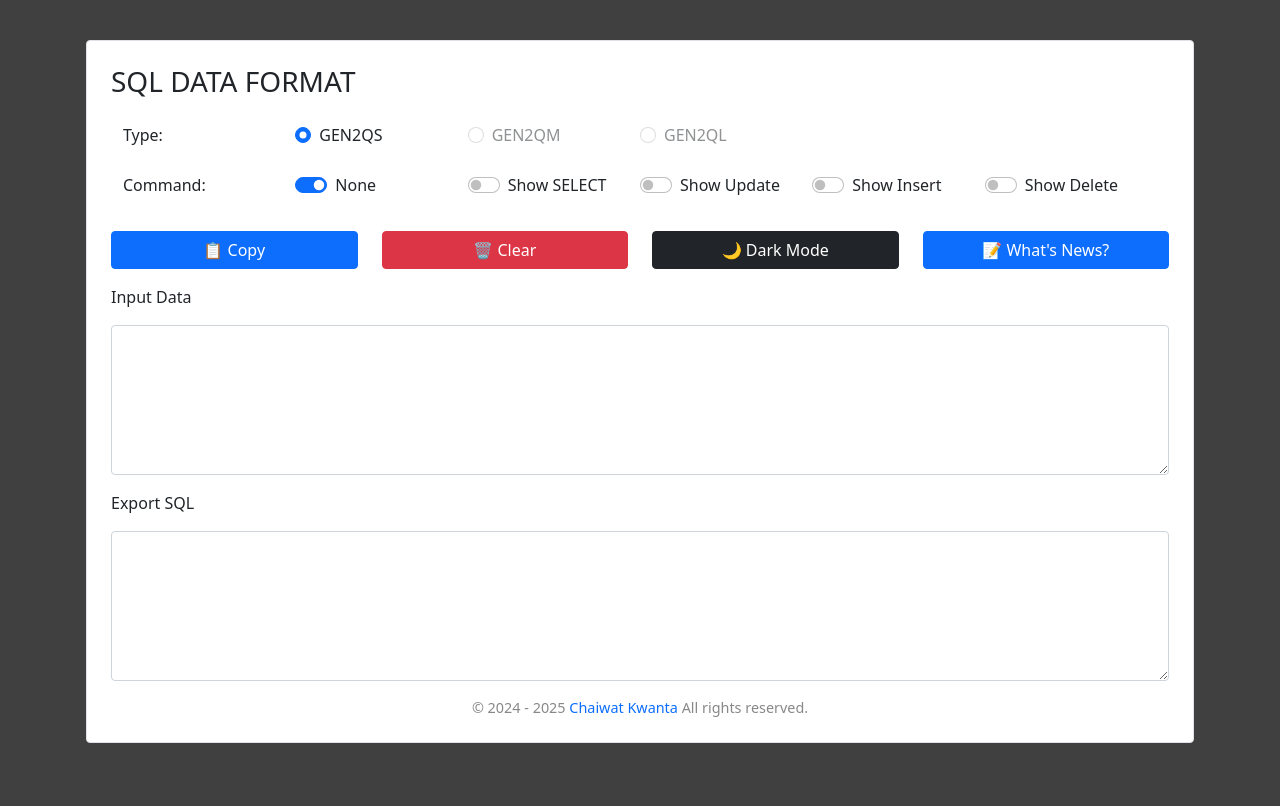
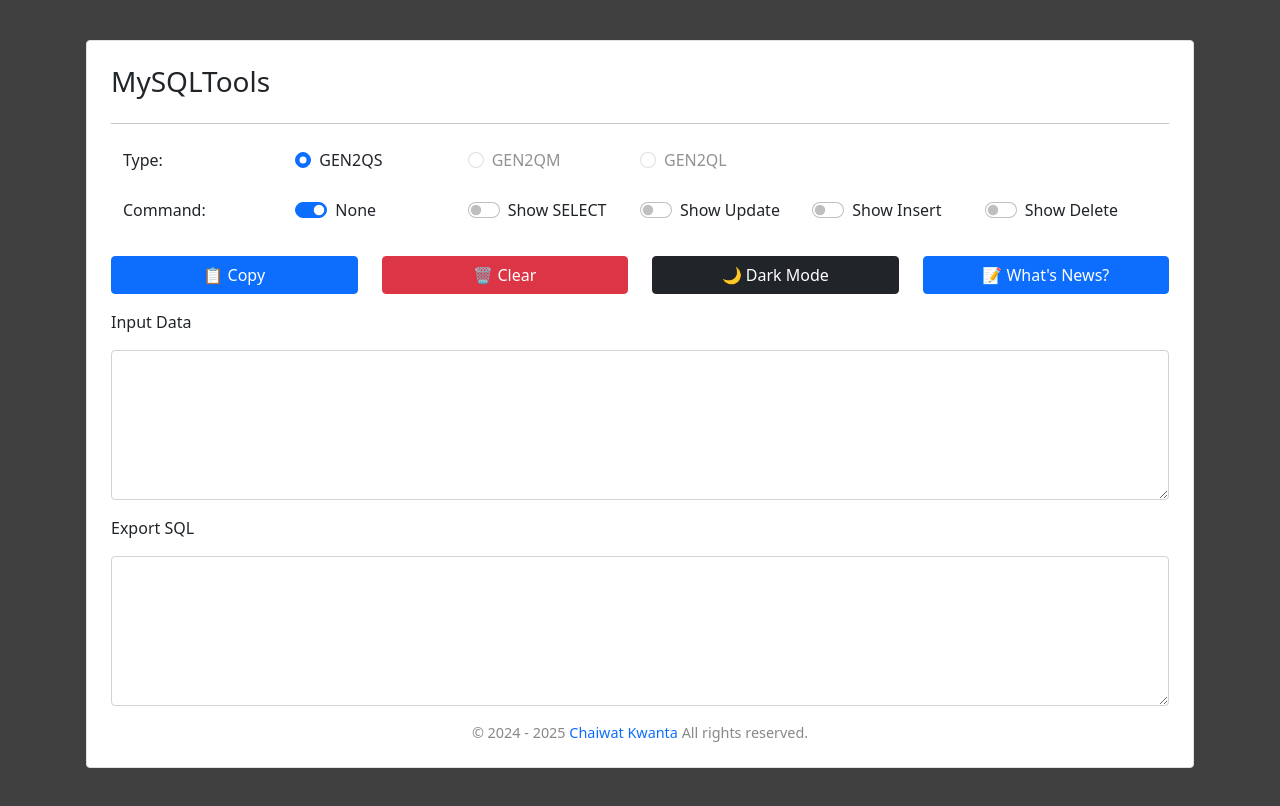
Before and after one commit to chaiwat20180/MySQLTools, a plain HTML site: page index.html in a window 1280 px wide. Drawn offline with nearby package versions, Linux system fonts and the light colour scheme; some packages are replaced by stand-ins of ours; a script that the page names is missing.

Commit message:
Update index.html
add hr

```diff
--- a/index.html
+++ b/index.html
@@ -131,8 +131,9 @@
     <div class="container mt-4 mb-4 p-3">
         <div id="box-center" class="border border-info-subtle p-4 rounded">
 
-            <h3 class="mb-4 font-weight-bold">SQL DATA FORMAT</h3>
-            <div class="row g-0">
+            <h3 class="mb-4 font-weight-bold">MySQLTools</h3>
+            <hr>
+            <div class="row g-0 mt-4">
                 <div class="col-12  mb-4 row">
                     <div class="col-sm-12 col-md-2 col-lg-2">
                         <span>Type: </span>
```
